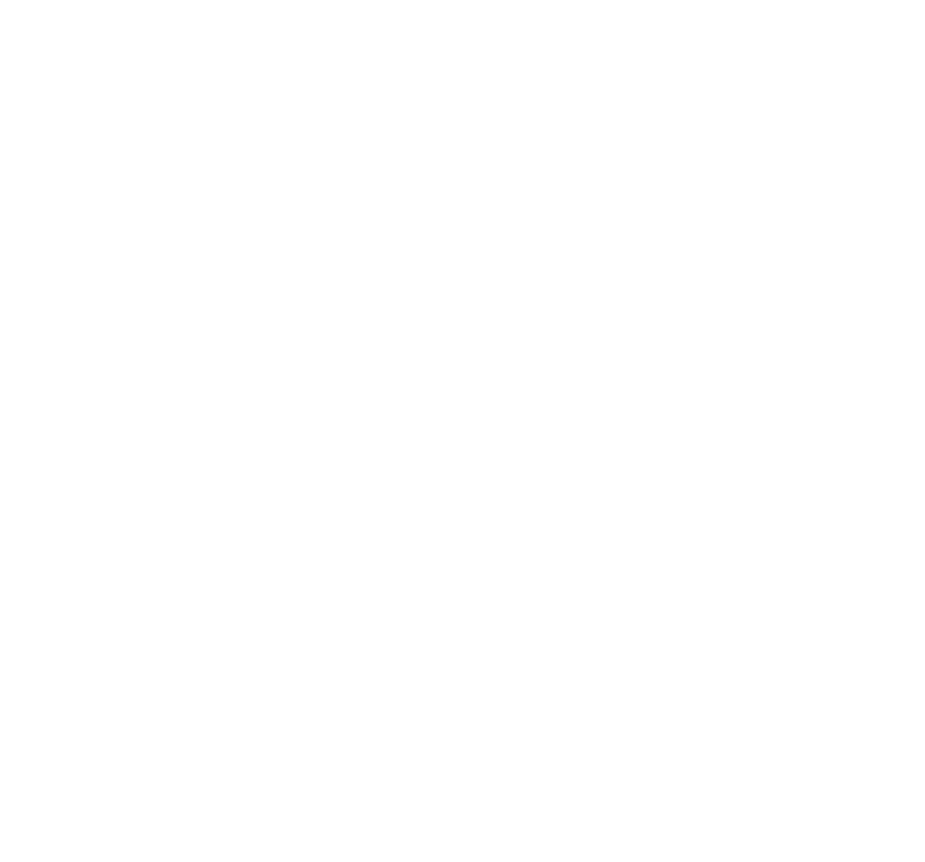
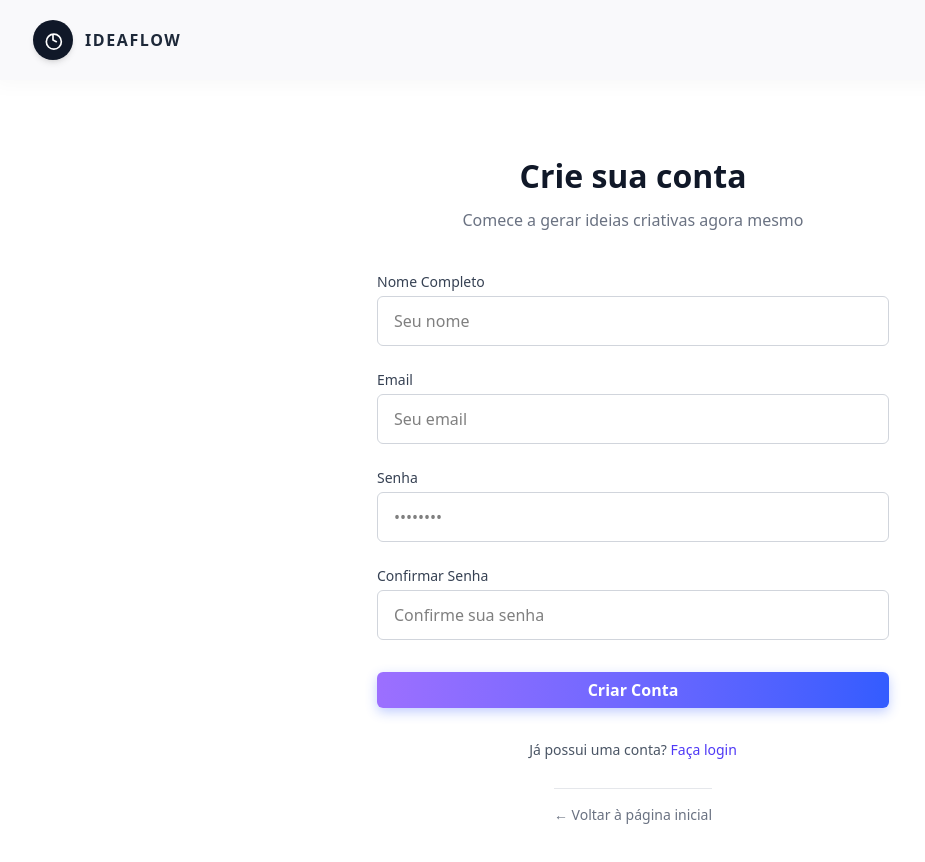
Before and after one commit to montreal-acelera-maker-squad02/projeto-gerador-ideias-frontend, a React (Vite) app: page /register in a window 1280 px wide. Before the commit this address had no page. Shown: the top 862 px of the page, without its empty margins (7-932 px from the left). Before the commit the page ends 800 px from the top, so only its background shows below. Built offline with nearby package versions, Linux system fonts and the light colour scheme.

Commit message:
feat: Criação da tela de registro e funcionalidade na página principal

```diff
--- a/src/App.tsx
+++ b/src/App.tsx
@@ -1,6 +1,7 @@
 import { BrowserRouter as Router, Routes, Route } from "react-router-dom";
 import { LandingPage } from "@/pages/LandingPage/LandingPage";
 import { LoginPage } from "@/pages/Login/LoginPage";
+import { RegisterPage } from "./pages/Register/Register";
 
 export default function App() {
   return (
@@ -8,6 +9,7 @@
       <Routes>
         <Route path="/" element={<LandingPage />} />
         <Route path="/login" element={<LoginPage />} />
+         <Route path="/register" element={<RegisterPage />} />
       </Routes>
     </Router>
   );
--- a/src/components/Hero/Hero.tsx
+++ b/src/components/Hero/Hero.tsx
@@ -1,6 +1,29 @@
-import React from "react";
+import React, { useState } from "react";
+import { useNavigate } from "react-router-dom";
 
 export const Hero: React.FC = () => {
+  const [email, setEmail] = useState("");
+  const [error, setError] = useState("");
+  const navigate = useNavigate();
+
+  const handleStart = () => {
+    if (!email.trim()) {
+      setError("Por favor, digite um e-mail.");
+      return;
+    }
+
+    // ✅ Validação simples de e-mail
+    const emailRegex = /^[^\s@]+@[^\s@]+\.[^\s@]+$/;
+    if (!emailRegex.test(email)) {
+      setError("Digite um e-mail válido.");
+      return;
+    }
+
+    // 🔄 Limpa o erro e redireciona
+    setError("");
+    navigate(`/register?email=${encodeURIComponent(email)}`);
+  };
+
   return (
     <section className="min-h-screen flex flex-col items-center justify-center text-center bg-[#F9F9FB] text-[#1E1E1E] px-8 pt-24">
       {/* === TÍTULO === */}
@@ -16,17 +39,27 @@
       </p>
 
       {/* === INPUT + BOTÃO === */}
-      <div className="flex items-center justify-center w-full">
+      <div className="flex flex-col items-center justify-center w-full">
         <div className="relative w-full sm:max-w-2xl bg-white rounded-full border border-gray-200 shadow-sm">
           <input
             type="email"
+            value={email}
+            onChange={(e) => setEmail(e.target.value)}
             placeholder="Digite seu email"
             className="w-full pl-8 pr-40 py-4 bg-transparent text-gray-800 text-base outline-none rounded-full placeholder:text-gray-400 caret-gray-700"
           />
-          <button className="absolute right-1 top-1/2 transform -translate-y-1/2 bg-[#335CFF] hover:bg-blue-700 text-white px-8 py-3 h-auto text-base font-semibold rounded-full shadow transition-all duration-200">
+          <button
+            onClick={handleStart}
+            className="absolute right-1 top-1/2 transform -translate-y-1/2 bg-[#335CFF] hover:bg-blue-700 text-white px-8 py-3 h-auto text-base font-semibold rounded-full shadow transition-all duration-200"
+          >
             Começar Agora
           </button>
         </div>
+
+        {/* 🔴 Mensagem de erro */}
+        {error && (
+          <p className="text-red-500 text-sm font-medium mt-3">{error}</p>
+        )}
       </div>
 
       {/* === MOCKUP ILUSTRATIVO === */}
--- a/src/components/Login/LoginFooter.tsx
+++ b/src/components/Login/LoginFooter.tsx
@@ -15,7 +15,6 @@
         </Link>
       </p>
 
-      {/* Linha divisória */}
       <div className="w-full border-t border-gray-200 my-4"></div>
 
       {/* Link de voltar */}
--- a/src/components/Navbar/Navbar.tsx
+++ b/src/components/Navbar/Navbar.tsx
@@ -1,16 +1,18 @@
 import React from "react";
-import { Link } from "react-router-dom";
+import { Link, useNavigate } from "react-router-dom";
 
 interface NavbarProps {
   hideActions?: boolean;
 }
 
 export const Navbar: React.FC<NavbarProps> = ({ hideActions = false }) => {
+  const navigate = useNavigate();
+
   return (
-    <header className="fixed top-0 left-0 w-full backdrop-blur-md bg-[#F9F9FB] shadow-[0_4px_20px_rgba(0,0,0,0.03)] z-50">
+    <header className="absolute top-0 left-0 w-full backdrop-blur-md bg-[#F9F9FB] shadow-[0_4px_20px_rgba(0,0,0,0.03)] z-50">
       <div className="max-w-7xl mx-auto flex justify-between items-center px-10 py-5">
         {/* Logo + Texto */}
-        <div className="flex items-center gap-3">
+        <div className="flex items-center gap-3 cursor-pointer" onClick={() => navigate("/")}>
           <div className="w-10 h-10 bg-gray-900 rounded-full flex items-center justify-center shadow-md">
             <svg
               xmlns="http://www.w3.org/2000/svg"
@@ -33,7 +35,7 @@
           </span>
         </div>
 
-        {/* Menu de ações*/}
+        {/* Menu de ações */}
         {!hideActions && (
           <div className="flex items-center gap-8">
             <Link
@@ -43,7 +45,10 @@
               Log In
             </Link>
 
-            <button className="bg-[#335CFF] text-white text-[15px] font-semibold px-7 py-2.5 rounded-full hover:bg-blue-700 transition">
+            <button
+              onClick={() => navigate("/register")}
+              className="bg-[#335CFF] text-white text-[15px] font-semibold px-7 py-2.5 rounded-full hover:bg-blue-700 transition"
+            >
               Começar Agora
             </button>
           </div>
--- /dev/null
+++ b/src/components/Register/RegisterForm.tsx
@@ -0,0 +1,152 @@
+import React, { useEffect, useState } from "react";
+import { useNavigate, useLocation } from "react-router-dom";
+
+export const RegisterForm: React.FC = () => {
+  const navigate = useNavigate();
+  const location = useLocation();
+
+  const queryParams = new URLSearchParams(location.search);
+  const emailFromURL = queryParams.get("email") || "";
+
+  const [form, setForm] = useState({
+    name: "",
+    email: emailFromURL, // 👈 já preenche
+    password: "",
+    confirmPassword: "",
+  });
+
+  const [error, setError] = useState("");
+
+  // Garante atualização se a URL mudar
+  useEffect(() => {
+    if (emailFromURL) {
+      setForm((prev) => ({ ...prev, email: emailFromURL }));
+    }
+  }, [emailFromURL]);
+
+  const handleChange = (e: React.ChangeEvent<HTMLInputElement>) => {
+    setForm({ ...form, [e.target.name]: e.target.value });
+  };
+
+  const handleSubmit = (e: React.FormEvent) => {
+    e.preventDefault();
+    if (form.password.length < 6) {
+      setError("A senha deve ter pelo menos 6 caracteres.");
+      return;
+    }
+    if (form.password !== form.confirmPassword) {
+      setError("As senhas não coincidem.");
+      return;
+    }
+    setError("");
+    console.log("✅ Cadastro enviado:", form);
+  };
+
+  return (
+    <section className="w-full flex flex-col items-center justify-center py-28 px-6">
+      <div className="w-full max-w-lg">
+        {/* Título */}
+        <h2 className="text-[2rem] font-semibold text-center text-gray-900 mb-2">
+          Crie sua conta
+        </h2>
+        <p className="text-center text-gray-500 mb-10">
+          Comece a gerar ideias criativas agora mesmo
+        </p>
+
+        <form onSubmit={handleSubmit} className="flex flex-col gap-6">
+          <div>
+            <label className="block text-sm font-medium text-gray-700 mb-1">
+              Nome Completo
+            </label>
+            <input
+              type="text"
+              name="name"
+              value={form.name}
+              onChange={handleChange}
+              placeholder="Seu nome"
+              className="w-full px-4 py-3 border border-gray-300 rounded-md focus:ring-2 focus:ring-indigo-500 outline-none transition"
+              required
+            />
+          </div>
+
+          <div>
+            <label className="block text-sm font-medium text-gray-700 mb-1">
+              Email
+            </label>
+            <input
+              type="email"
+              name="email"
+              value={form.email}
+              onChange={handleChange}
+              placeholder="Seu email"
+              className="w-full px-4 py-3 border border-gray-300 rounded-md focus:ring-2 focus:ring-indigo-500 outline-none transition"
+              required
+            />
+          </div>
+
+          <div>
+            <label className="block text-sm font-medium text-gray-700 mb-1">
+              Senha
+            </label>
+            <input
+              type="password"
+              name="password"
+              value={form.password}
+              onChange={handleChange}
+              placeholder="••••••••"
+              className="w-full px-4 py-3 border border-gray-300 rounded-md focus:ring-2 focus:ring-indigo-500 outline-none transition"
+              required
+            />
+          </div>
+
+          <div>
+            <label className="block text-sm font-medium text-gray-700 mb-1">
+              Confirmar Senha
+            </label>
+            <input
+              type="password"
+              name="confirmPassword"
+              value={form.confirmPassword}
+              onChange={handleChange}
+              placeholder="Confirme sua senha"
+              className="w-full px-4 py-3 border border-gray-300 rounded-md focus:ring-2 focus:ring-indigo-500 outline-none transition"
+              required
+            />
+          </div>
+
+          {error && (
+            <p className="text-red-500 text-sm text-center font-medium">{error}</p>
+          )}
+
+          <button
+            type="submit"
+            className="w-full py-1.5 mt-2 rounded-md font-semibold text-white bg-linear-to-r from-[#9C6FFF] to-[#335CFF] shadow-[0_4px_12px_rgba(51,92,255,0.3)] transform transition-all duration-300 hover:-translate-y-0.5 hover:shadow-[0_8px_20px_rgba(51,92,255,0.45)]"
+          >
+            Criar Conta
+          </button>
+        </form>
+
+        {/* Links abaixo */}
+        <div className="mt-8 text-center text-sm text-gray-600">
+          Já possui uma conta?{" "}
+          <button
+            onClick={() => navigate("/login")}
+            className="text-indigo-600 hover:underline font-medium"
+          >
+            Faça login
+          </button>
+        </div>
+
+        <div className="mt-3 text-center">
+          <button
+            onClick={() => navigate("/")}
+            className="text-gray-500 hover:text-gray-700 text-sm"
+          >
+              <div className="w-full border-t border-gray-200 my-4"></div>
+            ← Voltar à página inicial
+          </button>
+        </div>
+      </div>
+    </section>
+  );
+};
--- /dev/null
+++ b/src/pages/Register/Register.tsx
@@ -0,0 +1,14 @@
+import React from "react";
+import { Navbar } from "@/components/Navbar/Navbar";
+import { RegisterForm } from "@/components/Register/RegisterForm";
+
+export const RegisterPage: React.FC = () => {
+  return (
+    <div className="min-h-screen flex flex-col bg-white">
+    <Navbar hideActions />
+      <main className="flex flex-col items-center justify-center flex-1 px-6 py-10">
+        <RegisterForm />
+      </main>
+    </div>
+  );
+};
```
